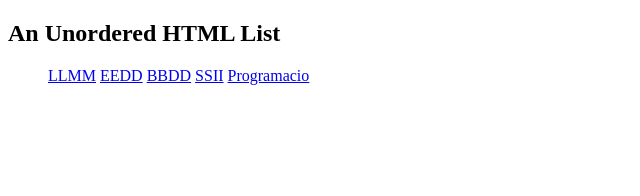
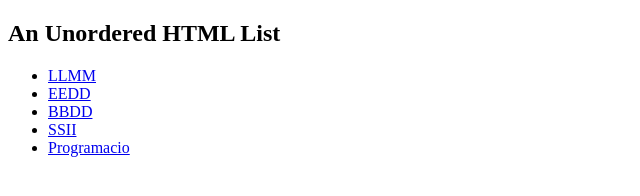
Before and after one commit to jmjimenezn/Entorns-de-Desenvolupament, a plain HTML site: page index.html in a window 1280 px wide. Shown: the whole page, without its empty margins (0-640 px from the left). Drawn offline with Linux system fonts and the light colour scheme.

Commit message:
links sexis

```diff
--- a/index.html
+++ b/index.html
@@ -10,11 +10,11 @@
     <h2>An Unordered HTML List</h2>
 
     <ul>
-        <a href=LLMM.html>LLMM</a>
-        <a href=EEDD.html>EEDD</a>
-        <a href=BBDD.html>BBDD</a>
-        <a href=SSII.html>SSII</a>
-        <a href=Programacio.html>Programacio</a>
+        <li><a href=LLMM.html>LLMM</a></li>
+        <li><a href=EEDD.html>EEDD</a></li>
+        <li><a href=BBDD.html>BBDD</a></li>
+        <li><a href=SSII.html>SSII</a></li>
+        <li><a href=Programacio.html>Programacio</a></li>
     </ul>
 </body>
 </html>
```
